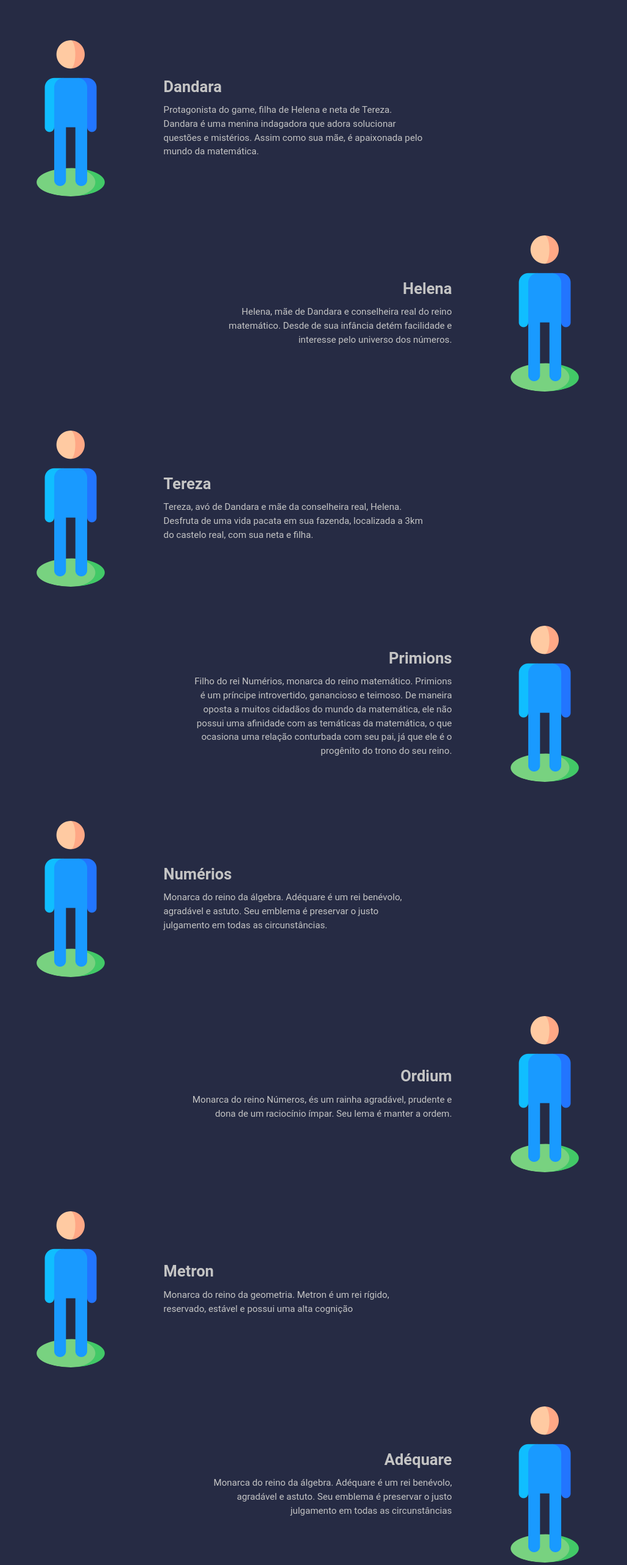
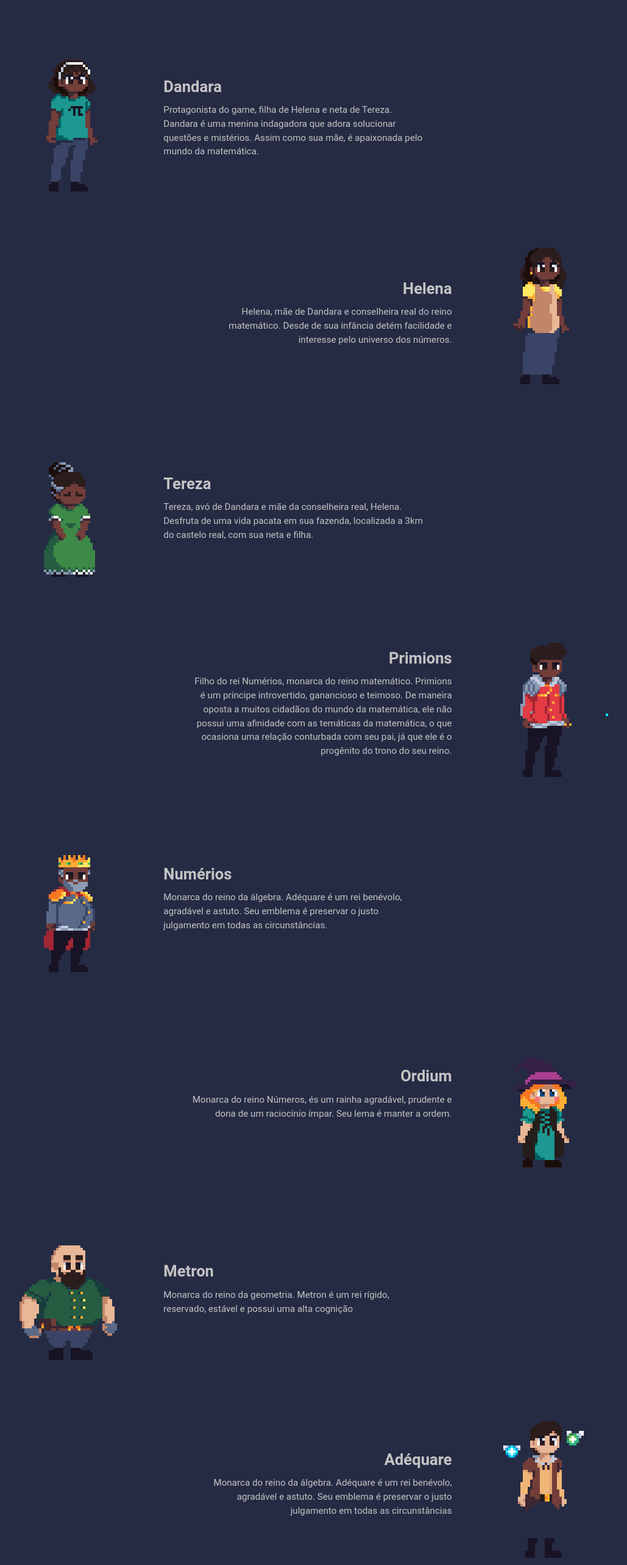
Before and after one commit to eduardamirelly/septandara-website, a React (Create React App) app: page / in a window 1280 px wide. Shown: the part 5386-7952 px from the top of the page at 61% size, without its empty margins (135-1164 px from the left). Built offline with nearby package versions, Linux system fonts and the light colour scheme.

Commit message:
add imgs for npcs in website

```diff
--- a/src/components/pages/Home.js
+++ b/src/components/pages/Home.js
@@ -24,6 +24,17 @@ function Home() {
   const logo_linkedin = '/imgs/linkedin.png'
   const initial_page = '/imgs/back-initial.png'
   const npm_img = '/imgs/person.png'
+  const npcs = [
+    '/imgs/dandara-img.png',
+    '/imgs/helena-img.png',
+    '/imgs/tereza-img.png',
+    '/imgs/primions-img.png',
+    '/imgs/numérios-img.png',
+    '/imgs/ordium-img.png',
+    '/imgs/metron-img.png',
+    '/imgs/adéquare-img.png',
+    '/imgs/mercador-img.png',
+  ]
 
   return (
     <Container>
@@ -169,7 +180,7 @@ function Home() {
           <div className="w-10/12">
             <div className="w-full flex lg:justify-start justify-center">
               <BlockInfo anim="fade-up" addAlignCustom="justify-start">
-                <ImageCircle image={process.env.PUBLIC_URL + npm_img} />
+                <ImageCircle image={process.env.PUBLIC_URL + npcs[0]} />
                 <InfoWorldorNPC
                   name="Dandara"
                   description="Protagonista do game, filha de Helena e neta de Tereza. Dandara é uma menina indagadora que adora solucionar questões e mistérios. Assim como sua mãe, é apaixonada pelo mundo da matemática."
@@ -184,12 +195,12 @@ function Home() {
                   description="Helena, mãe de Dandara e conselheira real do reino matemático. Desde de sua infância detém facilidade e interesse pelo universo dos números."
                   addTextAlign="text-center lg:text-right"
                 />
-                <ImageCircle image={process.env.PUBLIC_URL + npm_img} />
+                <ImageCircle image={process.env.PUBLIC_URL + npcs[1]} />
               </BlockInfo>
             </div>
             <div className="w-full flex lg:justify-start justify-center">
               <BlockInfo anim="fade-up" addAlignCustom="justify-start">
-                <ImageCircle image={process.env.PUBLIC_URL + npm_img} />
+                <ImageCircle image={process.env.PUBLIC_URL + npcs[2]} />
                 <InfoWorldorNPC
                   name="Tereza"
                   description="Tereza, avó de Dandara e mãe da conselheira real, Helena. Desfruta de uma vida pacata em sua fazenda, localizada a 3km do castelo real, com sua neta e filha."
@@ -204,12 +215,12 @@ function Home() {
                   description="Filho do rei Numérios, monarca do reino matemático. Primions é um príncipe introvertido, ganancioso e teimoso. De maneira oposta a muitos cidadãos do mundo da matemática, ele não possui uma afinidade com as temáticas  da matemática, o que ocasiona uma relação conturbada com seu pai, já que ele é o progênito do trono do seu reino. "
                   addTextAlign="text-center lg:text-right"
                 />
-                <ImageCircle image={process.env.PUBLIC_URL + npm_img} />
+                <ImageCircle image={process.env.PUBLIC_URL + npcs[3]} />
               </BlockInfo>
             </div>
             <div className="w-full flex lg:justify-start justify-center">
               <BlockInfo anim="fade-up" addAlignCustom="justify-start">
-                <ImageCircle image={process.env.PUBLIC_URL + npm_img} />
+                <ImageCircle image={process.env.PUBLIC_URL + npcs[4]} />
                 <InfoWorldorNPC
                   name="Numérios"
                   description="Monarca do reino da álgebra. Adéquare é um rei benévolo, agradável e astuto. Seu emblema é preservar o justo julgamento em todas as circunstâncias. "
@@ -224,12 +235,12 @@ function Home() {
                   description="Monarca do reino Números, és um rainha agradável, prudente e dona de um raciocínio ímpar. Seu lema é manter a ordem."
                   addTextAlign="text-center lg:text-right"
                 />
-                <ImageCircle image={process.env.PUBLIC_URL + npm_img} />
+                <ImageCircle image={process.env.PUBLIC_URL + npcs[5]} />
               </BlockInfo>
             </div>
             <div className="w-full flex lg:justify-start justify-center">
               <BlockInfo anim="fade-up" addAlignCustom="justify-start">
-                <ImageCircle image={process.env.PUBLIC_URL + npm_img} />
+                <ImageCircle image={process.env.PUBLIC_URL + npcs[6]} />
                 <InfoWorldorNPC
                   name="Metron"
                   description="Monarca do reino da geometria. Metron é um rei rígido, reservado, estável e possui uma alta cognição"
@@ -244,12 +255,12 @@ function Home() {
                   description="Monarca do reino da álgebra. Adéquare é um rei benévolo, agradável e astuto. Seu emblema é preservar o justo julgamento em todas as circunstâncias"
                   addTextAlign="text-center lg:text-right"
                 />
-                <ImageCircle image={process.env.PUBLIC_URL + npm_img} />
+                <ImageCircle image={process.env.PUBLIC_URL + npcs[7]} />
               </BlockInfo>
             </div>
             <div className="w-full flex lg:justify-start justify-center">
               <BlockInfo anim="fade-up" addAlignCustom="justify-start">
-                <ImageCircle image={process.env.PUBLIC_URL + npm_img} />
+                <ImageCircle image={process.env.PUBLIC_URL + npcs[8]} />
                 <InfoWorldorNPC
                   name="Mercador"
                   description="Proprietário de um mercado que possui uma enorme diversidade de especiarias, como porções de vida e porções de poderes. Ele é um sábio vendedor que encontra-se nas estradas dos reinos oferecendo seus produtos em troca de moedas."
```
